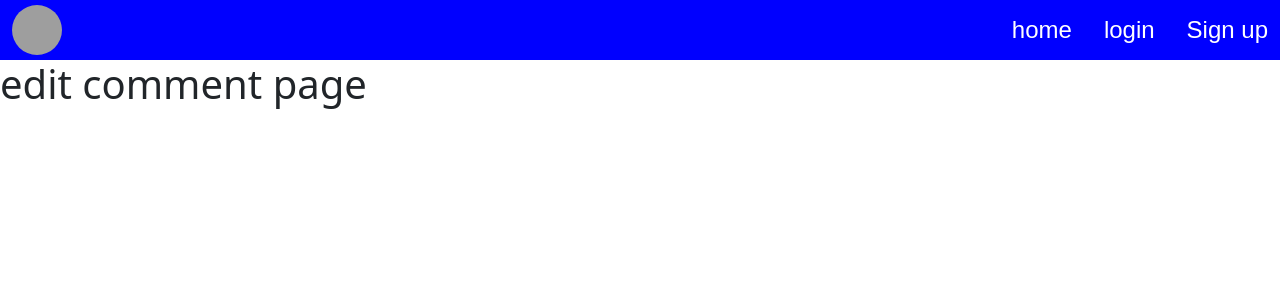
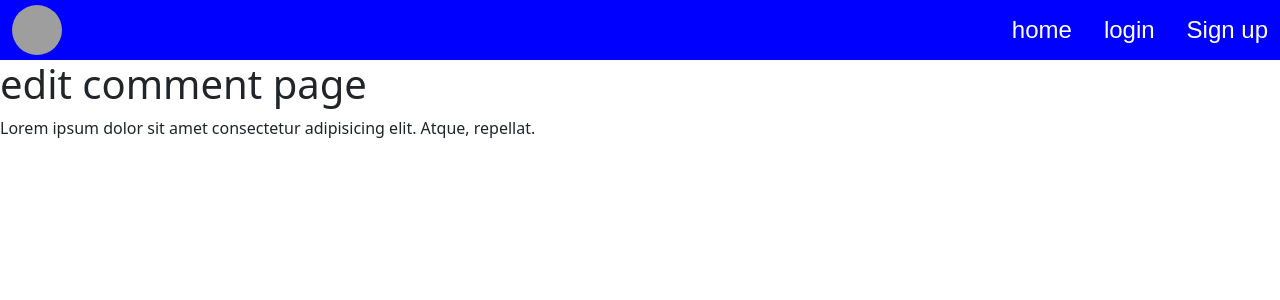
Before and after one commit to Bekoltiboyev/Django_post_project, a Django app: page /edit-comment/ in a window 1280 px wide. Shown: the top 300 px of the page. Run offline with Django 5.2, Linux system fonts and the light colour scheme; grey boxes are pictures that could not be loaded.

Commit message:
comment edit ga text qo'shildi

```diff
--- a/templates/edit_comments.html
+++ b/templates/edit_comments.html
@@ -2,5 +2,5 @@
 
 {% block content %}
     <h1>edit comment page</h1>
-
+    <p>Lorem ipsum dolor sit amet consectetur adipisicing elit. Atque, repellat.</p>
 {% endblock %}
```
